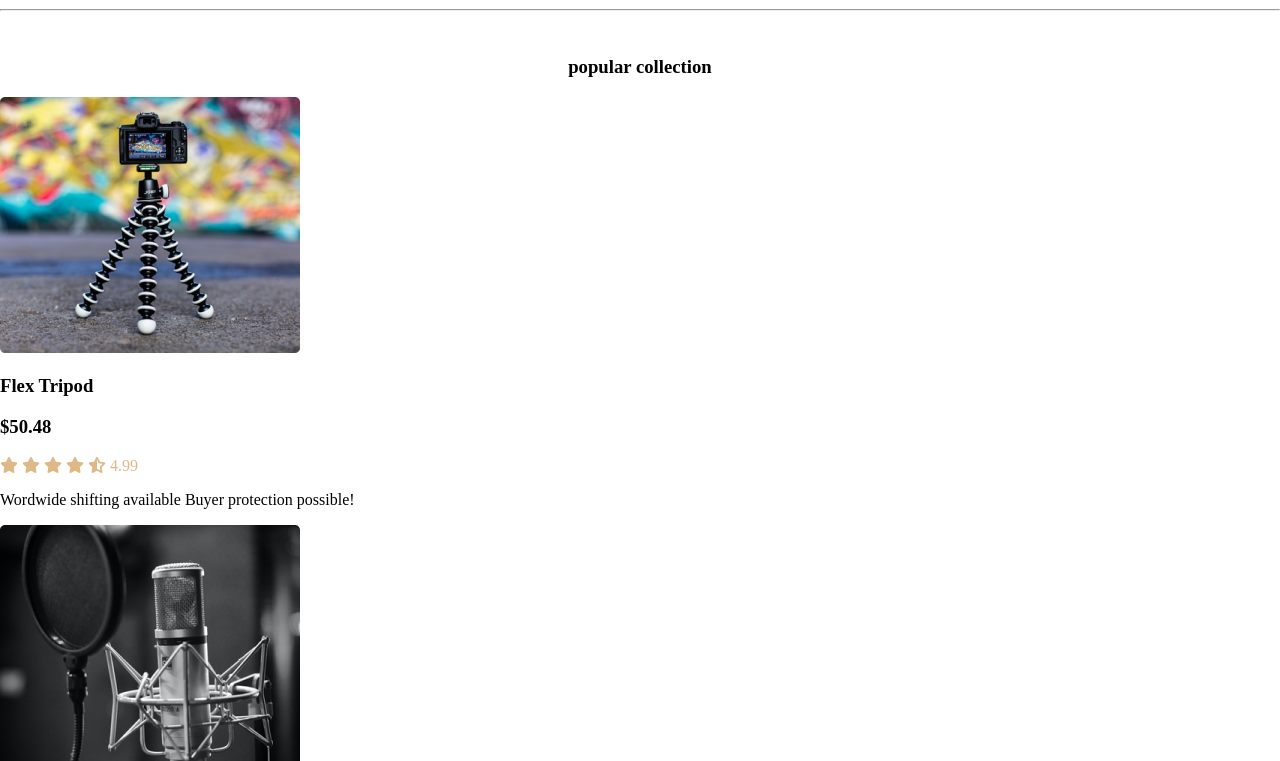
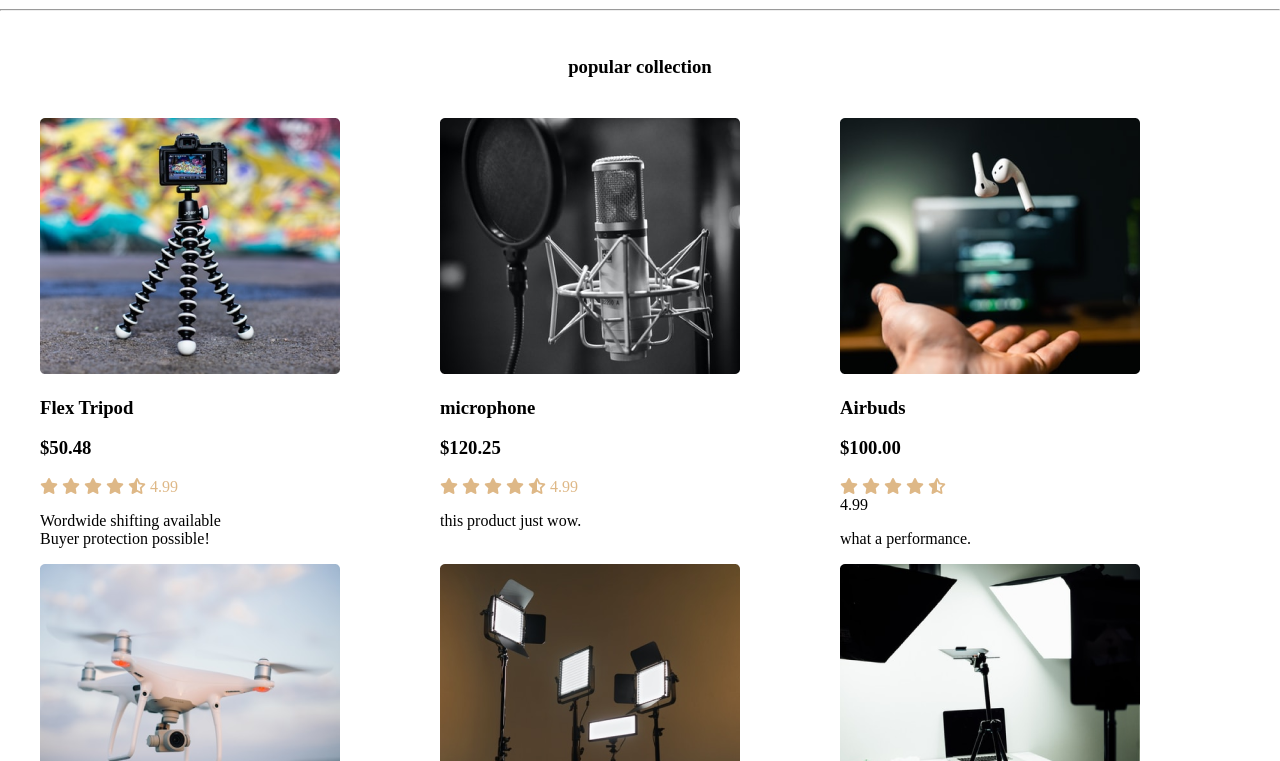
Before and after one commit to Abusayem99133/new-project, a plain HTML site: page index.html in a window 1280 px wide. Shown: the part 579-1340 px from the top of the page. Drawn offline with Linux system fonts and the light colour scheme.

Commit message:
new style added

```diff
--- a/style.css
+++ b/style.css
@@ -22,6 +22,14 @@ h5{
     #heading{
         text-align: center;
     }
+    /*
+     blogs
+     */
+    .blogs{
+        display: grid;
+        grid-template-columns: repeat(3,1fr);
+        margin:40px;
+    }
     .p-info{
         color:burlywood;
     }
```
Also changed, not shown: index.html (+4 -2 lines).
